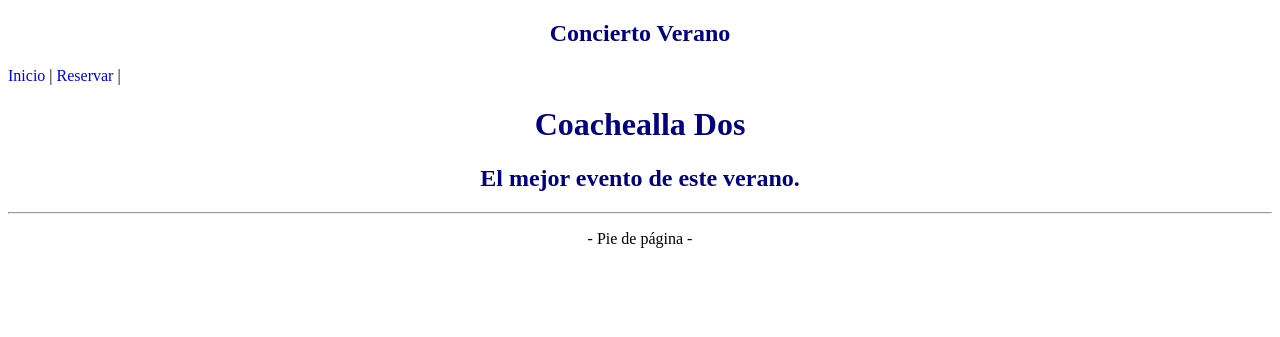
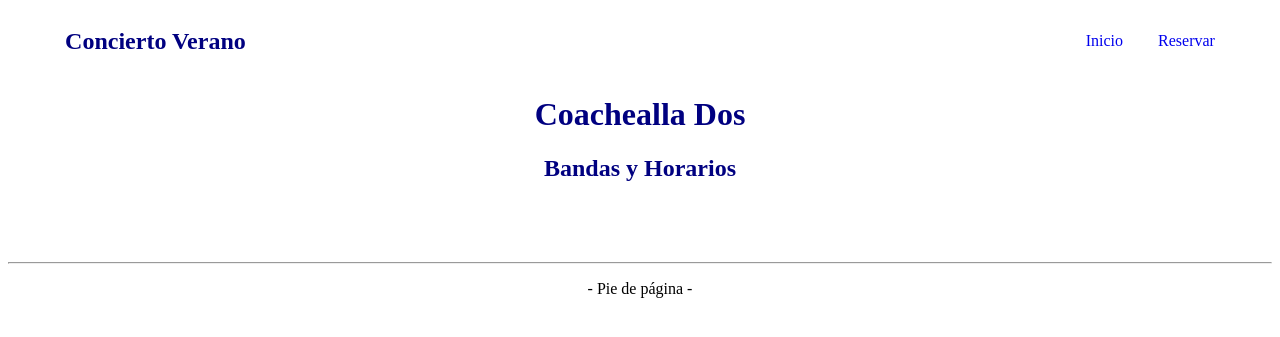
Before and after one commit to Kobakk/Concierto-PHP, a PHP site: page /index.php in a window 1280 px wide. Shown: the top 337 px of the page. Run offline with PHP 8.4, Linux system fonts and the light colour scheme; data that the repository does not hold is empty.

Commit message:
Estilo añadido centrado

```diff
--- a/app/plantillas/base.php
+++ b/app/plantillas/base.php
@@ -11,11 +11,13 @@
     <header>
     <nav>
       <h1 class="Title">Concierto Verano</h2>
-      <a href="index.php?ctl=inicio">Inicio</a> |
-      <a href="index.php?ctl=pedirEntrada">Reservar</a> |
-      <?php if(isset($_SESSION['usuario'])):?>
-        <a href="index.php?ctl=confirmarPago">Confirmar Pago</a>
-      <?php endif;?>
+      <ul>
+        <li><a href="index.php?ctl=inicio">Inicio</a></li>
+        <li><a href="index.php?ctl=pedirEntrada">Reservar</a></li>
+        <?php if(isset($_SESSION['usuario'])):?>
+         <li><a href="index.php?ctl=confirmarPago">Confirmar Pago</a> </li>
+        <?php endif;?>
+      </ul>
     </nav>
     </header>
 
--- a/app/plantillas/inicio.php
+++ b/app/plantillas/inicio.php
@@ -1,17 +1,21 @@
 <?php ob_start() ?>
   <h1 class="anuncio">Coachealla Dos</h1>
-  <h2 class="anuncio">El mejor evento de este verano.</h2>
+  <h2 class="anuncio">Bandas y Horarios</h2>
+
   <article class="box">
-  <?php if(isset($todo)):?>
-  <?php foreach($todo as $artista): ?>
+    <?php if(isset($todo)):?>
+
+      <?php foreach($todo as $artista): ?>
   <div class="artistas">
     <h3 class="nombreArtista"><?= $artista['grupo'] ?></h3>
     <p class="hora"><?= date( "H:i", strtotime($artista['hora'])) ?></p>
     <p class="fecha"><?= date("d/m", strtotime($artista['fecha']))?></p>
+    <p class="precio"><?= number_format($artista['precio'], 2, ',', '.') . ' €' ?></p>
   </div>
-  <?php endforeach; ?>
-  <?php endif;?>
+      <?php endforeach; ?>
+
+    <?php endif;?>
   </article>
+
  <?php $contenido = ob_get_clean() ?>
-
  <?php include 'base.php' ?>
--- a/app/plantillas/pedirEntrada.php
+++ b/app/plantillas/pedirEntrada.php
@@ -1,6 +1,7 @@
 <?php ob_start() ?>
   <h1 class="anuncio">Coachealla Dos</h1>
   <h2 class="anuncio">El mejor evento de este verano.</h2>
+  <article class="box">
 <form action="index.php?ctl=comprobarEntrada" method="post">
     <label for="opciones">Selecciona Grupo:</label>
     <select name="opciones" id="opciones">
@@ -13,6 +14,7 @@
     <button type="submit">Enviar</button>
 </form>
   <?php endif;?>
+  </article>
  <?php $contenido = ob_get_clean() ?>
 
  <?php include 'base.php' ?>
--- a/app/plantillas/reserva.php
+++ b/app/plantillas/reserva.php
@@ -1,5 +1,6 @@
 <?php ob_start() ?>
-<?php var_dump($_SESSION)?>
+<h2 class="anuncio">Usa tu DNI para optener la reserva</h2>
+<article class="box">
 <form action="index.php?ctl=reserva" method="post">
     <label for="dni">DNI :</label>
     <input type="text" name="dni" placeholder="Ejemplo: 18799867A">
@@ -8,6 +9,7 @@
     <br>
     <button type="submit">Enviar</button>
 </form>
+</article>
  <?php $contenido = ob_get_clean() ?>
 
  <?php include 'base.php' ?>
--- a/app/plantillas/seleccionarHora.php
+++ b/app/plantillas/seleccionarHora.php
@@ -1,6 +1,7 @@
 <?php ob_start() ?>
   <h1 class="anuncio">Coachealla Dos</h1>
   <h2 class="anuncio">El mejor concierto de este verano</h2>
+  <article class="box">
 <form action="index.php?ctl=escogerEntreVariasHoras" method="post">
     <label for="opciones">Selecciona la hora:</label>
     <select name="opciones" id="opciones">
@@ -14,6 +15,6 @@
     <button type="submit">Enviar</button>
 </form>
   <?php endif;?>
+  </article>
  <?php $contenido = ob_get_clean() ?>
-
  <?php include 'base.php' ?>
--- a/web/css/style.css
+++ b/web/css/style.css
@@ -17,3 +17,25 @@ p.anuncio{
 a{
     text-decoration: none;
 }
+
+.box{
+    display: flex;
+    gap: 20px;
+    align-content: center;
+    justify-content: center;
+    margin: 40px;
+}
+
+nav{
+    display: flex;
+    justify-content: center;
+    align-items: center;
+    gap: 800px;
+}
+ul{
+    display: flex;
+    gap: 35px;
+}
+li{
+    list-style: none;
+}
```
Also changed, not shown: fuente/Repositorio/ReservaRepositorio.php (line endings or trailing spaces).
